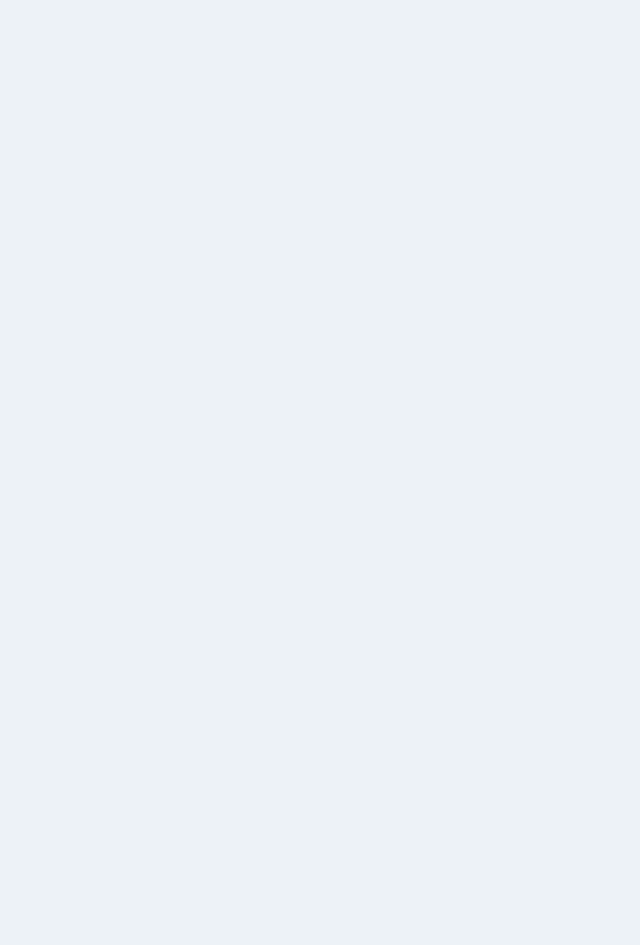
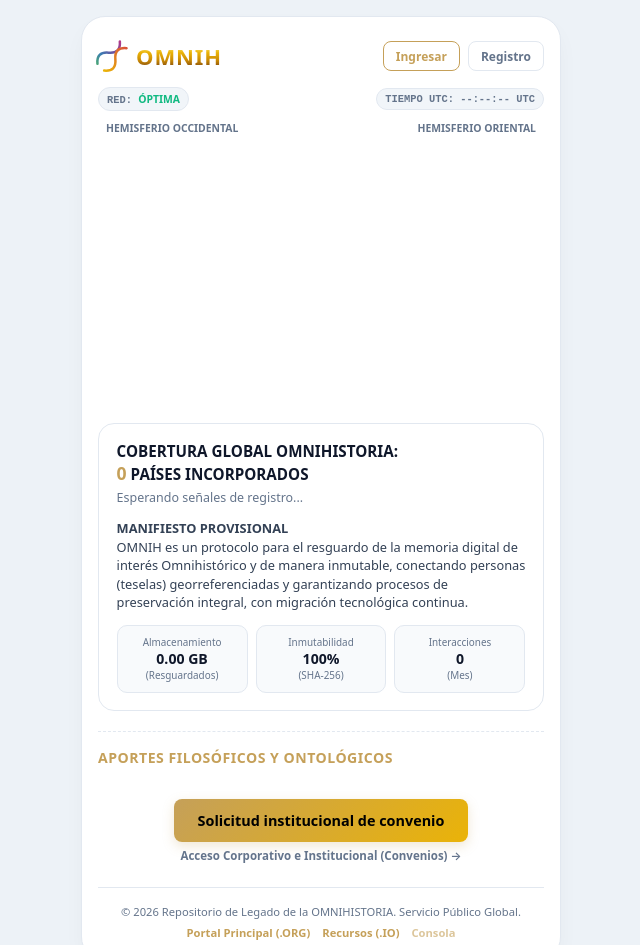
Before and after one commit to asdrubal-omnihistoria/Omnihistoria-V2, a website: page index.html in a window 1280 px wide. Shown: the top 945 px of the page, without its empty margins (319-959 px from the left). Before the commit the page ends 800 px from the top, so only its background shows below. Drawn offline with nearby package versions, Linux system fonts and the light colour scheme.

Commit message:
Update index.html

```diff
--- a/index.html
+++ b/index.html
@@ -380,3 +380,129 @@
     }
   </style>
   </head>
+
+  <body>
+
+  <div class="app-frame">
+
+    <!-- CABECERA PRINCIPAL CON IDENTIDAD VECTORIAL OMNIH -->
+    <header class="top-navbar">
+      <a href="/" class="brand-logo-link" title="Portal Omnihistoria">
+        <div class="dna-box">
+          <svg viewBox="0 0 120 240" class="dna-icon" xmlns="http://www.w3.org/2000/svg" aria-hidden="true">
+            <defs>
+              <linearGradient id="hebraFondo" x1="0%" y1="0%" x2="0%" y2="100%">
+                <stop offset="0%" stop-color="#b03a8a" />
+                <stop offset="35%" stop-color="#704fa0" />
+                <stop offset="70%" stop-color="#3b7cb3" />
+                <stop offset="100%" stop-color="#4aa47a" />
+              </linearGradient>
+              <linearGradient id="hebraFrente" x1="0%" y1="0%" x2="0%" y2="100%">
+                <stop offset="0%" stop-color="#d95438" />
+                <stop offset="100%" stop-color="#eab308" />
+              </linearGradient>
+            </defs>
+            <path d="M30,20 Q90,70 30,120 T30,220" fill="none" stroke="url(#hebraFondo)" stroke-width="16" stroke-linecap="round" />
+            <path d="M90,20 Q30,70 90,120 T90,220" fill="none" stroke="url(#hebraFrente)" stroke-width="16" stroke-linecap="round" />
+          </svg>
+        </div>
+        <span class="text-omnih">OMNIH</span>
+      </a>
+
+      <div class="nav-actions">
+        <a href="/login" class="btn-top gold">Ingresar</a>
+        <a href="/registro" class="btn-top">Registro</a>
+      </div>
+    </header>
+
+    <div class="hud-header">
+      <span class="hud-badge">RED: <span class="status-ok">ÓPTIMA</span></span>
+      <span class="hud-badge" id="utc-clock">TIEMPO UTC: --:--:-- UTC</span>
+    </div>
+
+    <!-- ESTRUCTURA EXACTA DE LOS HEMISFERIOS -->
+    <div class="hemisphere-titles">
+      <span>HEMISFERIO OCCIDENTAL</span>
+      <span>HEMISFERIO ORIENTAL</span>
+    </div>
+
+    <div class="maps-container">
+      <div id="map-west" class="map-globe"></div>
+      <div id="map-east" class="map-globe"></div>
+    </div>
+
+    <!-- ESTRUCTURA EXACTA DE LA ROSA DE LOS VIENTOS -->
+    <div class="compass-wrapper">
+      <canvas id="miRosa" width="84" height="84" title="Rosa de los Vientos"></canvas>
+    </div>
+
+    <!-- FICHA Y MANIFIESTO -->
+    <section class="info-card">
+      <h2 class="card-title">
+        COBERTURA GLOBAL OMNIHISTORIA:<br>
+        <span id="num-paises" class="counter-number">0</span> PAÍSES INCORPORADOS
+      </h2>
+      <p class="card-sub" id="lista-paises">Esperando señales de registro...</p>
+
+      <div class="manifesto">
+        <strong>MANIFIESTO PROVISIONAL</strong><br>
+        OMNIH es un protocolo para el resguardo de la memoria digital de interés Omnihistórico y de manera inmutable, conectando personas (teselas) georreferenciadas y garantizando procesos de preservación integral, con migración tecnológica continua.
+      </div>
+
+      <div class="metrics-grid">
+        <div class="metric-unit">
+          <span class="metric-lbl">Almacenamiento</span>
+          <span class="metric-val" id="val-storage">0.00 GB</span>
+          <span class="metric-lbl">(Resguardados)</span>
+        </div>
+        <div class="metric-unit">
+          <span class="metric-lbl">Inmutabilidad</span>
+          <span class="metric-val">100%</span>
+          <span class="metric-lbl">(SHA-256)</span>
+        </div>
+        <div class="metric-unit">
+          <span class="metric-lbl">Interacciones</span>
+          <span class="metric-val" id="val-interact">0</span>
+          <span class="metric-lbl">(Mes)</span>
+        </div>
+      </div>
+    </section>
+
+    <!-- ÁREA DE BLOG DINÁMICO -->
+    <section class="blog-section">
+      <div class="blog-title" id="blog-section-title">Aportes Filosóficos y Ontológicos</div>
+      <div class="blog-feed" id="blogFeed">
+        <!-- Renderizado dinámico desde contenido.json -->
+      </div>
+    </section>
+
+    <!-- ACCESOS INFERIORES -->
+    <div class="bottom-cta">
+      <a href="/convenio" class="btn-cta-main">Solicitud institucional de convenio</a>
+      <!-- INICIO ATAJO TEMPORAL A CARGA (borrar hasta FIN) -->
+      <a href="/carga" class="corporate-link">Acceso Corporativo e Institucional (Convenios) →</a>
+      <!-- FIN ATAJO TEMPORAL A CARGA -->
+    </div>
+
+    <!-- PIE DE PÁGINA GLOBAL -->
+    <footer>
+      <p id="footer-derechos">© 2026 Repositorio de Legado de la OMNIHISTORIA. Servicio Público Global.</p>
+      <div class="footer-links">
+        <a href="https://omnihistoria.org" target="_blank" rel="noopener">Portal Principal (.ORG)</a>
+        <a href="https://omnihistoria.io" target="_blank" rel="noopener">Recursos (.IO)</a>
+        <a href="/administrador" style="opacity: 0.6;">Consola</a>
+      </div>
+    </footer>
+
+    <!-- MODAL DE LECTURA DE ARTÍCULOS -->
+    <div class="modal-reader" id="modalReader" role="dialog" aria-modal="true">
+      <div class="reader-header">
+        <span style="font-size: 0.75rem; font-weight: 700; color: var(--accent-gold);" id="readerCategory">Categoría</span>
+        <button type="button" class="btn-close-reader" id="btnCloseReader">&times;</button>
+      </div>
+      <h3 style="font-size: 1.1rem; color: var(--text-dark); margin-bottom: 8px;" id="readerTitle">Título</h3>
+      <div style="font-size: 0.75rem; color: var(--text-muted); margin-bottom: 14px;" id="readerDate">Fecha</div>
+      <p style="font-size: 0.9rem; line-height: 1.6; color: #334155; white-space: pre-wrap;" id="readerBody">Cuerpo del artículo...</p>
+    </div>
+
+          </div>
```
